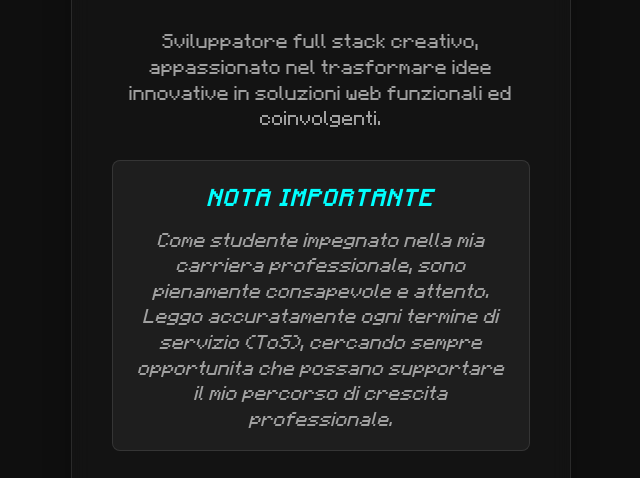
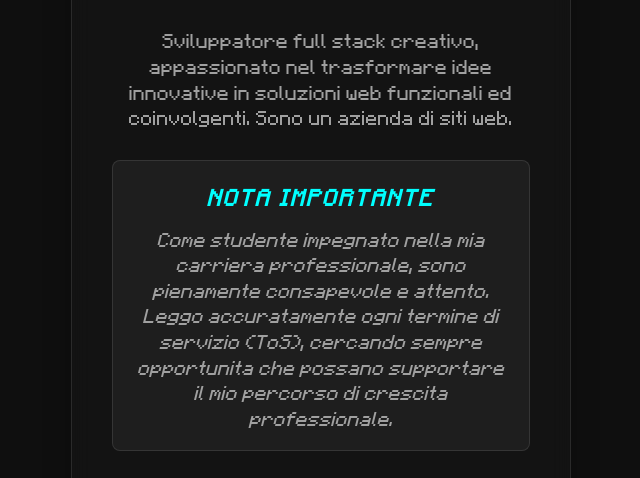
Before and after one commit to Gcuore/gcuore.github.io, a plain HTML site: page index.html in a window 1280 px wide. Shown: the part 156-634 px from the top of the page, without its empty margins (319-959 px from the left). Drawn offline with Linux system fonts and the light colour scheme.

Commit message:
Update index.html

```diff
--- a/index.html
+++ b/index.html
@@ -17,7 +17,7 @@
         </header>
 
         <section class="bio">
-            <p>Sviluppatore full stack creativo, appassionato nel trasformare idee innovative in soluzioni web funzionali ed coinvolgenti.</p>
+            <p>Sviluppatore full stack creativo, appassionato nel trasformare idee innovative in soluzioni web funzionali ed coinvolgenti. Sono un azienda di siti web.</p>
         </section>
 
         <section class="student-disclaimer">
```
